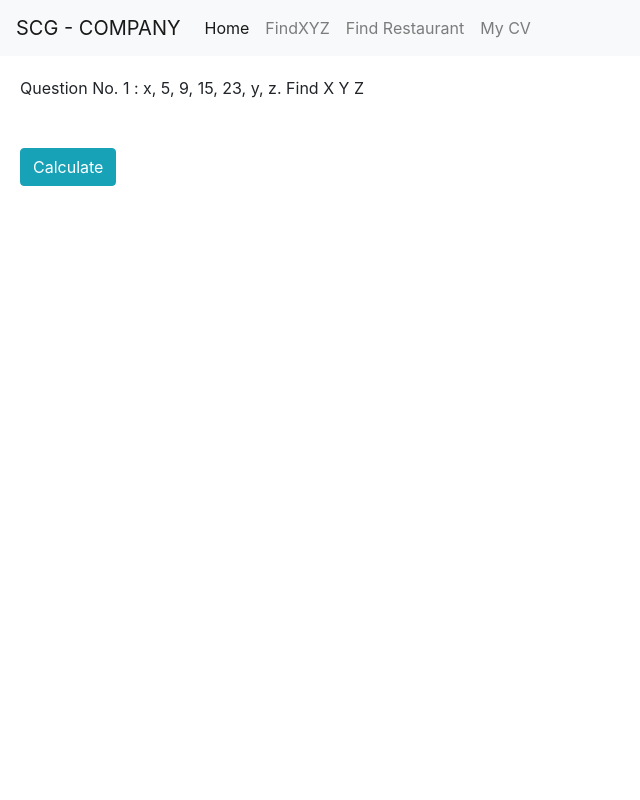
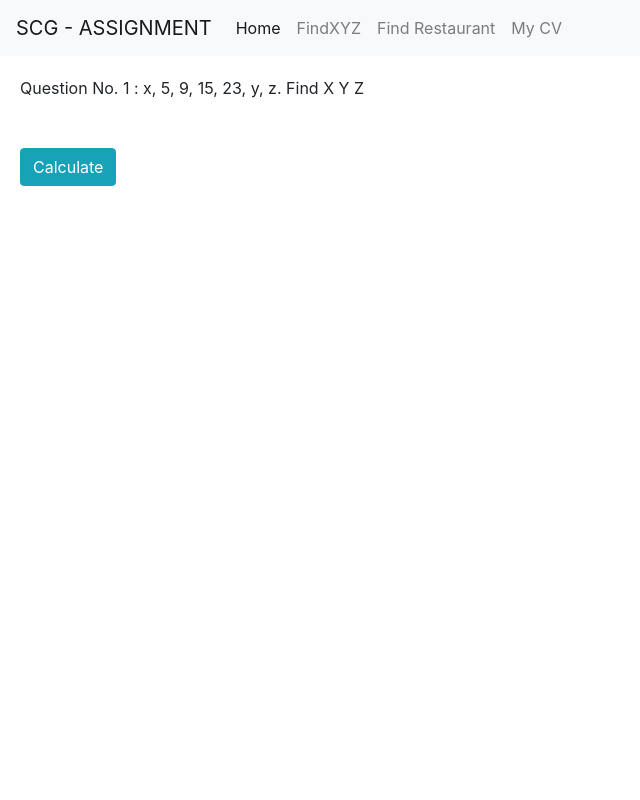
Before and after one commit to cartoon-s-zz/frontend, a React (Create React App) app: page /findxyz in a window 1280 px wide. Shown: the top 800 px of the page, without its empty margins (0-640 px from the left). Built offline with nearby package versions, Linux system fonts and the light colour scheme.

Commit message:
adjust header wording

```diff
--- a/src/layout/header.js
+++ b/src/layout/header.js
@@ -52,7 +52,7 @@ class Header extends React.Component {
   render() {
     return (
       <nav className="navbar navbar-expand-lg navbar-light bg-light">
-        <Link className="navbar-brand" to={'/'} onClick={this.setActiveHome.bind(this)}>SCG - COMPANY</Link>
+        <Link className="navbar-brand" to={'/'} onClick={this.setActiveHome.bind(this)}>SCG - ASSIGNMENT</Link>
         <button className="navbar-toggler" type="button" data-toggle="collapse" data-target="#navbarSupportedContent" aria-controls="navbarSupportedContent" aria-expanded="false" aria-label="Toggle navigation">
           <span className="navbar-toggler-icon"></span>
         </button>
```
